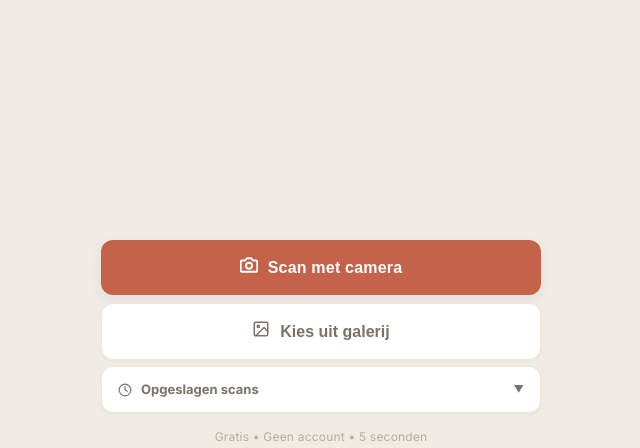
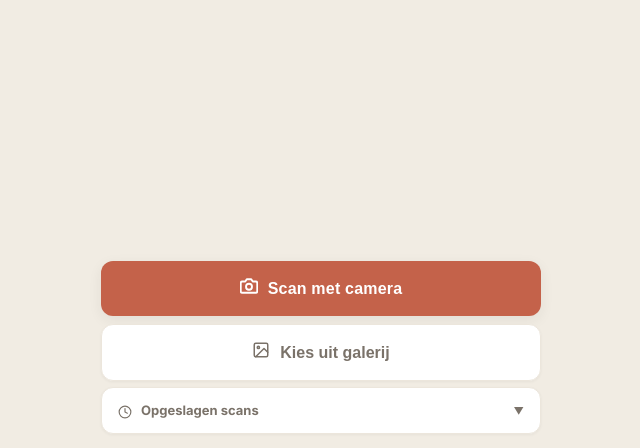
Before and after one commit to HouseFixAI/housefix-ai, a Flask app: page / in a window 1280 px wide. Shown: the part 352-800 px from the top of the page, without its empty margins (319-959 px from the left). Run offline with Flask 3, Linux system fonts and the light colour scheme; some web fonts are replaced.

Commit message:
Marketingtekst 'Gratis • Geen account • 5 seconden' volledig verwijderd

```diff
--- a/backend/templates/index.html
+++ b/backend/templates/index.html
@@ -107,7 +107,6 @@
           .gallery-btn:hover { background: var(--bg-card-hover); border-color: var(--warm-beige); color: var(--text-primary); }
           .gallery-btn:active { transform: scale(0.98); }
           .gallery-icon { font-size: 18px; }
-          .cta-sub { text-align: center; font-size: 12px; color: var(--text-muted); padding-top: 2px; letter-spacing: 0.2px; }
 
           .history-section { background: var(--bg-card); border-radius: var(--radius-sm); border: 1px solid var(--border-light); overflow: hidden; box-shadow: var(--shadow-sm); }
           .history-header { display: flex; justify-content: space-between; align-items: center; padding: 12px 16px; cursor: pointer; font-size: 13px; font-weight: 700; color: var(--text-secondary); transition: all 0.2s; }
@@ -493,8 +492,7 @@
               </div>
 
               <div class="dash-bottom-bar">
-                <div class="cta-sub">Gratis • Geen account • 5 seconden</div>
-              </div>
+                </div>
 
             </div>
 
```
